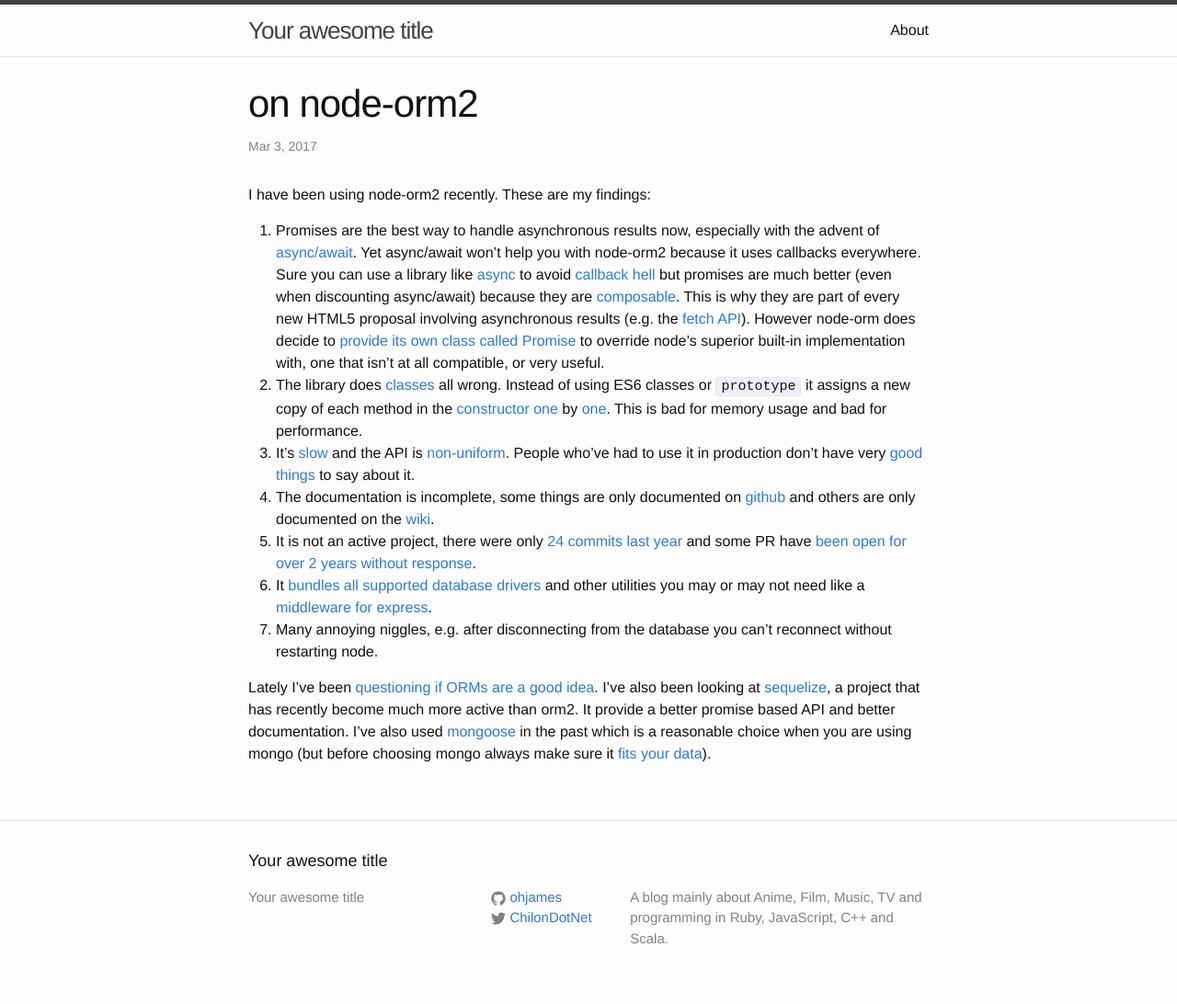
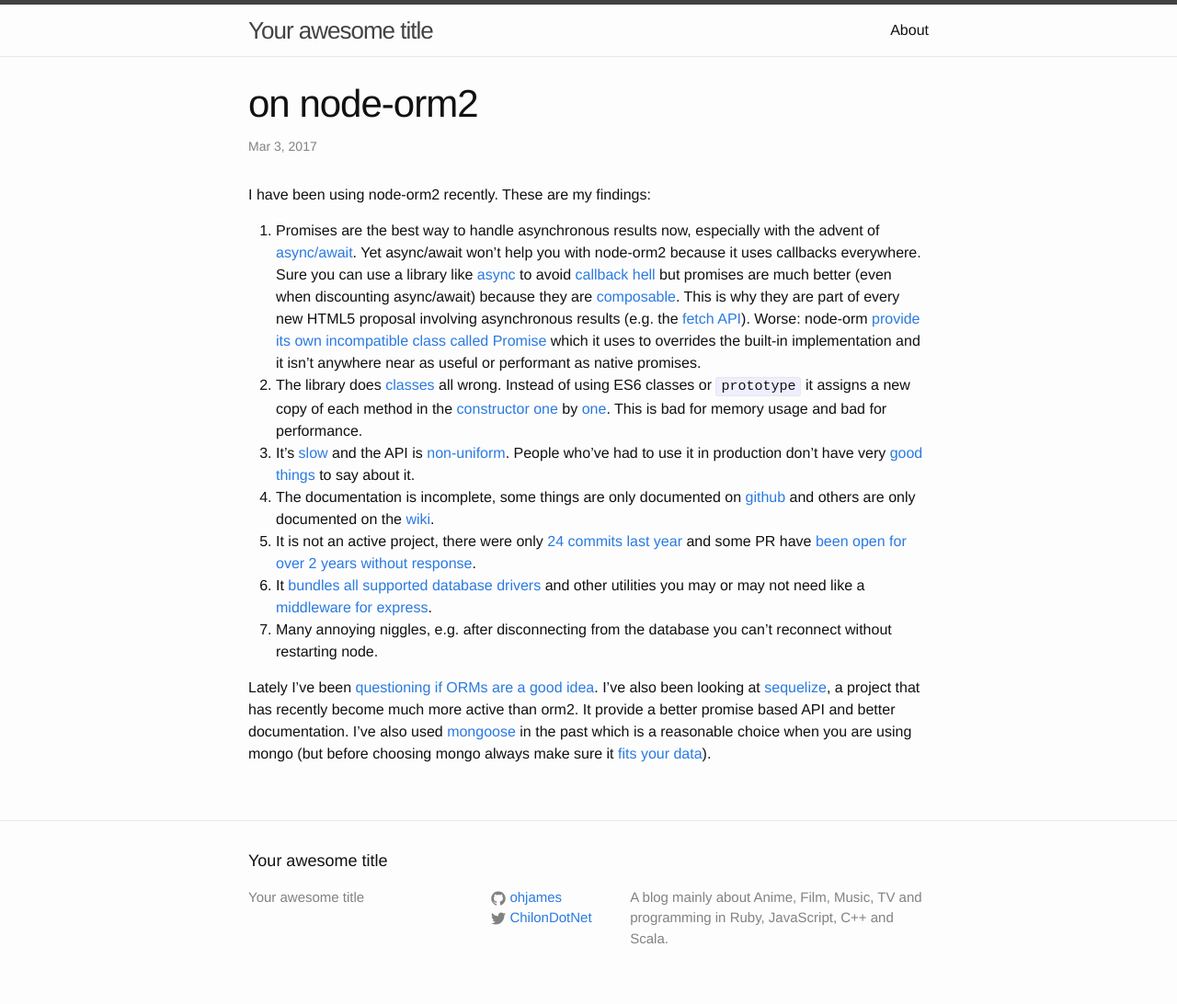
Before and after one commit to insidewhy/ohjames.github.io, a Jekyll site: the page built from _posts/2017-03-03-on-node-orm2.md, in a window 1280 px wide. Shown: the whole page at 92% size. Built offline with Jekyll 4.4.1, drawn with Linux system fonts in a browser that asks for light colours.

Commit message:
improve point 1

```diff
--- a/_posts/2017-03-03-on-node-orm2.md
+++ b/_posts/2017-03-03-on-node-orm2.md
@@ -7,7 +7,7 @@ categories: node javascript
 
 I have been using node-orm2 recently. These are my findings:
 
-1. Promises are the best way to handle asynchronous results now, especially with the advent of [async/await](https://blog.risingstack.com/async-await-node-js-7-nightly/). Yet async/await won't help you with node-orm2 because it uses callbacks everywhere. Sure you can use a library like [async](https://github.com/caolan/async) to avoid [callback hell](http://callbackhell.com/) but promises are much better (even when discounting async/await) because they are [composable](https://gist.github.com/domenic/3889970). This is why they are part of every new HTML5 proposal involving asynchronous results (e.g. the [fetch API](https://developer.mozilla.org/en/docs/Web/API/Fetch_API)). However node-orm does decide to [provide its own class called Promise](https://github.com/dresende/node-orm2/blob/v3.2.3/lib/Promise.js) to override node's superior built-in implementation with, one that isn't at all compatible, or very useful.
+1. Promises are the best way to handle asynchronous results now, especially with the advent of [async/await](https://blog.risingstack.com/async-await-node-js-7-nightly/). Yet async/await won't help you with node-orm2 because it uses callbacks everywhere. Sure you can use a library like [async](https://github.com/caolan/async) to avoid [callback hell](http://callbackhell.com/) but promises are much better (even when discounting async/await) because they are [composable](https://gist.github.com/domenic/3889970). This is why they are part of every new HTML5 proposal involving asynchronous results (e.g. the [fetch API](https://developer.mozilla.org/en/docs/Web/API/Fetch_API)). Worse: node-orm [provide its own incompatible class called Promise](https://github.com/dresende/node-orm2/blob/v3.2.3/lib/Promise.js) which it uses to overrides the built-in implementation and it isn't anywhere near as useful or performant as native promises.
 2. The library does [classes](https://developer.mozilla.org/en/docs/Web/JavaScript/Reference/Classes) all wrong. Instead of using ES6 classes or `prototype` it assigns a new copy of each method in the [constructor](https://github.com/dresende/node-orm2/blob/v3.2.3/lib/Model.js#L205) [one](https://github.com/dresende/node-orm2/blob/v3.2.3/lib/Model.js#L223) by [one](https://github.com/dresende/node-orm2/blob/v3.2.3/lib/Model.js#L251). This is bad for memory usage and bad for performance.
 3. It's [slow](https://github.com/rafaelkaufmann/q-orm/issues/1#issuecomment-64449143) and the API is [non-uniform](https://github.com/rafaelkaufmann/q-orm/issues/1#issuecomment-64442225). People who've had to use it in production don't have very [good](https://www.reddit.com/r/node/comments/3bye2l/has_anyone_used_an_orm_with_nodejs_that_they/cst8k5k/) [things](https://github.com/rafaelkaufmann/q-orm/issues/1#issuecomment-64449791) to say about it.
 4. The documentation is incomplete, some things are only documented on [github](https://github.com/dresende/node-orm2/blob/v3.2.3/Readme.md) and others are only documented on the [wiki](https://github.com/dresende/node-orm2/wiki).
```
